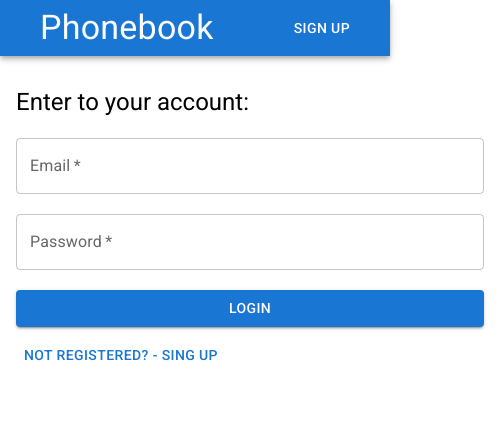
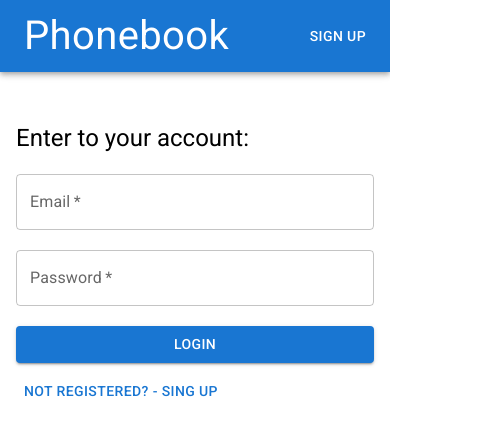
Before and after one commit to olozovik/goit-react-hw-08-phonebook, a React (Create React App) app: page /login in a window 390 px wide. Shown: the top 436 px of the page, 500 px wide, since content can reach past the window. Built offline with nearby package versions, Linux system fonts and the light colour scheme.

Commit message:
fix mobile view of auth pages

```diff
--- a/src/components/_common/Header/Header.jsx
+++ b/src/components/_common/Header/Header.jsx
@@ -10,9 +10,9 @@ import { Link as RouterLink } from 'react-router-dom';
 
 export const Header = ({ buttonText, link }) => {
   return (
-    <Box sx={{ flexGrow: 1, mb: '30px' }}>
+    <Box sx={{ flexGrow: 1, mb: '50px' }}>
       <AppBar position="static">
-        <Container>
+        <Container sx={{ p: 0 }}>
           <Toolbar>
             <Button
               component={RouterLink}
@@ -21,9 +21,9 @@ export const Header = ({ buttonText, link }) => {
               sx={{ mr: 'auto' }}
             >
               <Typography
-                variant="h4"
+                // variant="h3"
                 component="h1"
-                sx={{ textTransform: 'none' }}
+                sx={{ textTransform: 'none', fontSize: '40px' }}
               >
                 Phonebook
               </Typography>
--- a/src/components/authPages/AuthForm/AuthForm.jsx
+++ b/src/components/authPages/AuthForm/AuthForm.jsx
@@ -2,7 +2,7 @@ import { Box, Button, Container, TextField } from '@mui/material';
 
 export const AuthForm = ({ formDescription }) => {
   return (
-    <Container sx={{ width: '500px' }}>
+    <Container maxWidth={false} sx={{ maxWidth: '500px' }}>
       <Box
         component="form"
         autoComplete="off"
--- a/src/components/authPages/AuthFormText/AuthFormText.jsx
+++ b/src/components/authPages/AuthFormText/AuthFormText.jsx
@@ -3,7 +3,7 @@ import { Link as RouterLink } from 'react-router-dom';
 
 export const AuthFormText = ({ text, link }) => {
   return (
-    <Container sx={{ width: '500px' }}>
+    <Container maxWidth={false} sx={{ maxWidth: '500px' }}>
       <Button component={RouterLink} to={link}>
         {text}
       </Button>
--- a/src/components/authPages/AuthFromTitle/AuthFromTitle.jsx
+++ b/src/components/authPages/AuthFromTitle/AuthFromTitle.jsx
@@ -2,7 +2,7 @@ import { Container, Typography } from '@mui/material';
 
 export const AuthFromTitle = ({ children }) => {
   return (
-    <Container sx={{ width: '500px' }}>
+    <Container maxWidth={false} sx={{ maxWidth: '500px' }}>
       <Typography content="h2" variant="h5" sx={{ mb: '20px' }}>
         {children}
       </Typography>
```
